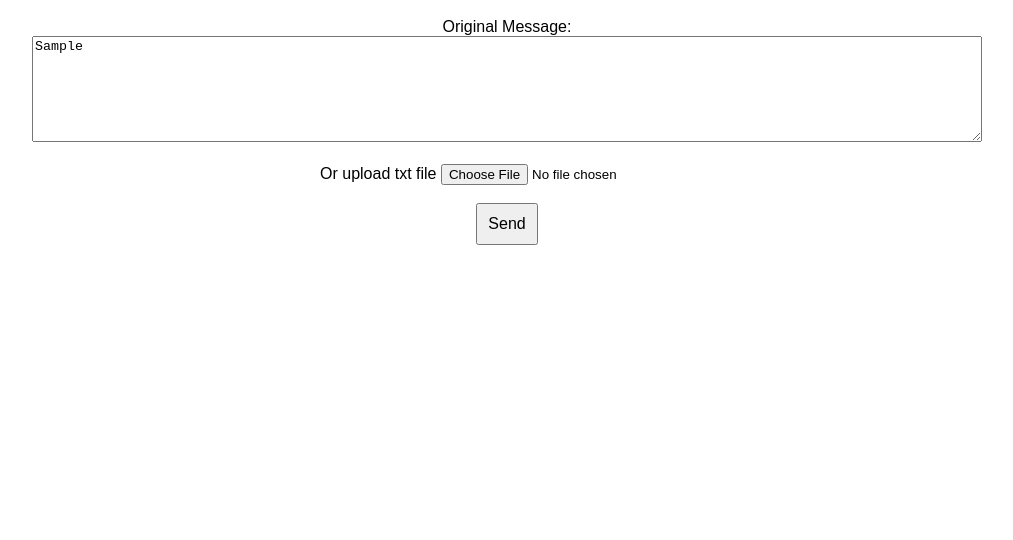
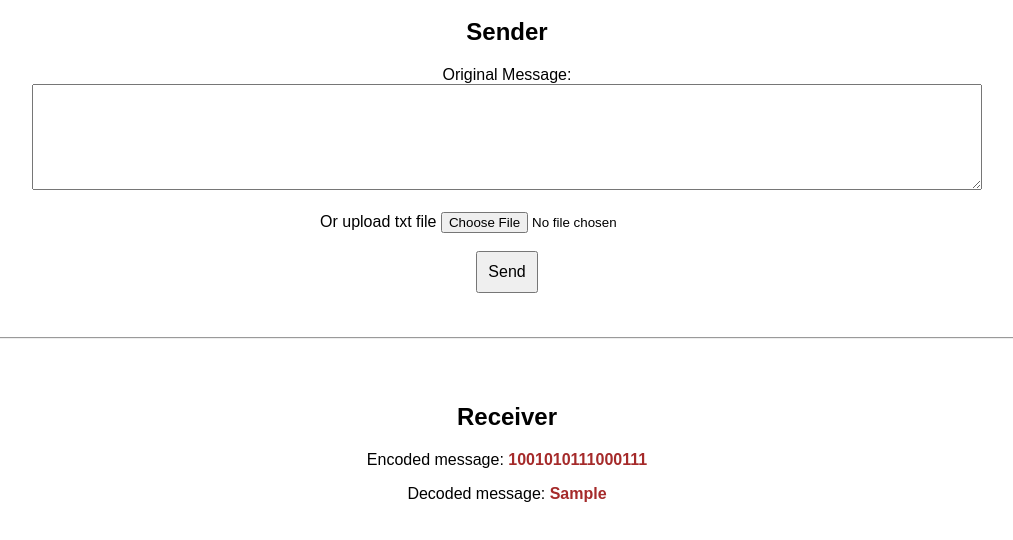
Before and after one commit to a7mad1112/huffman-coding, a website with bundled scripts: page index.html in a window 1280 px wide. Both pictures are taken after typing "Sample" into the empty fields and a click on the button "Send". Shown: the part 90-630 px from the top of the page, without its empty margins (133-1146 px from the left). Built offline with nearby package versions, Linux system fonts and the light colour scheme.

Commit message:
encode and decode msg

```diff
--- a/css/style.css
+++ b/css/style.css
@@ -12,3 +12,8 @@ button {
   font-size: 16px;
   cursor: pointer;
 }
+
+p > span {
+  color: brown;
+  font-weight: bolder;
+}
--- a/index.html
+++ b/index.html
@@ -10,6 +10,7 @@
 
 <body>
   <h1>Huffman Coding Demo</h1>
+  <h2>Sender</h2>
   <form>
     <label for="originalMessage">Original Message:</label><br>
     <textarea id="originalMessage"></textarea><br><br>
@@ -17,6 +18,12 @@
     <input type="file" id="fileInput"><br><br>
     <button id="send-btn">Send</button>
   </form>
+  <br><br>
+  <hr>
+  <br><br>
+  <h2>Receiver</h2>
+  <p id="encodedMsg">Encoded message: <span></span></p>
+  <p id="decodedMsg">Decoded message: <span></span></p>
 </body>
 
 <script defer type="module" src="./js/script.js"></script>
--- a/js/script.js
+++ b/js/script.js
@@ -2,12 +2,8 @@ import HuffmanTree from './huffmanTree.js';
 const sendBtn = document.getElementById('send-btn');
 const textarea = document.getElementById('originalMessage');
 const fileInput = document.getElementById('fileInput');
-let msgToSend = '';
-
-textarea.onchange = (e) => {
-  msgToSend = e.target.value;
-};
-
+const encodedMsg = document.querySelector('#encodedMsg > span');
+const decodedMsg = document.querySelector('#decodedMsg > span');
 fileInput.addEventListener('change', function selectedFileChanged() {
   if (this.files.length === 0) {
     console.error('No file selected.');
@@ -16,12 +12,38 @@ fileInput.addEventListener('change', function selectedFileChanged() {
 
   const reader = new FileReader();
   reader.onload = function fileReadCompleted() {
-    msgToSend = textarea.value = reader.result;
+    textarea.value = reader.result;
   };
   reader.readAsText(this.files[0]);
 });
 
 sendBtn.onclick = (e) => {
   e.preventDefault();
-  console.log(msgToSend);
+  if (textarea.value == '') {
+    alert('Please write a msg...');
+    return;
+  }
+  const huffmanTree = new HuffmanTree();
+  const frequencies = convertTextIntoFrequencies(textarea.value);
+  huffmanTree.buildTree(frequencies);
+  encodedMsg.innerHTML = huffmanTree.encode(textarea.value);
+  decodedMsg.innerHTML = huffmanTree.decode(encodedMsg.innerHTML);
+  textarea.value = '';
+  fileInput.value = null;
 };
+
+const convertTextIntoFrequencies = (txt) => {
+  /*
+  Frequencies Example:
+  {
+  'A': 2,
+  'B': 5,
+  'C': 1,
+  }
+  */
+  const frequencies = {};
+  for (const char of txt) {
+    frequencies[char] = (frequencies[char] || 0) + 1;
+  }
+  return frequencies;
+};
```
